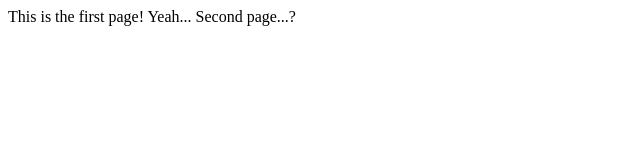
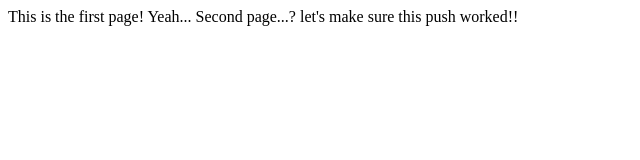
Before and after one commit to frankpm/git-demo, a plain HTML site: page web/index.html in a window 1280 px wide. Shown: the whole page, without its empty margins (0-640 px from the left). Drawn offline with Linux system fonts and the light colour scheme.

Commit message:
updating index page for github

```diff
--- a/web/index.html
+++ b/web/index.html
@@ -8,5 +8,7 @@
 	<body>
 		This is the first page! Yeah...
 		Second page...?
+
+		let's make sure this push worked!!
 	</body>
 </html>
```
